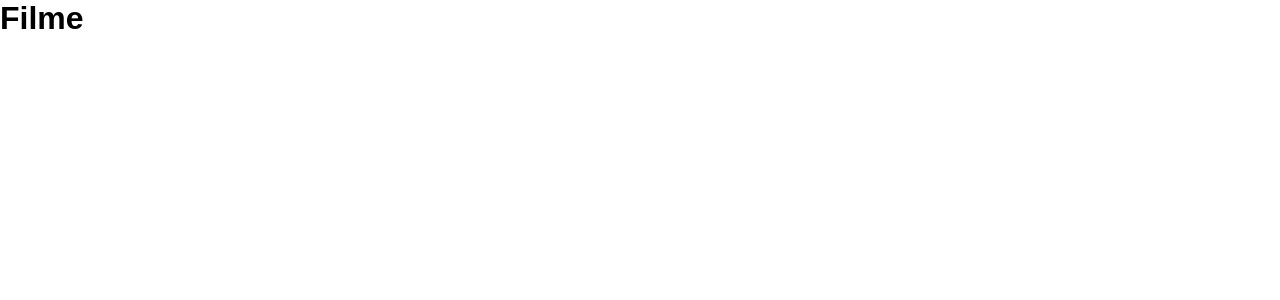
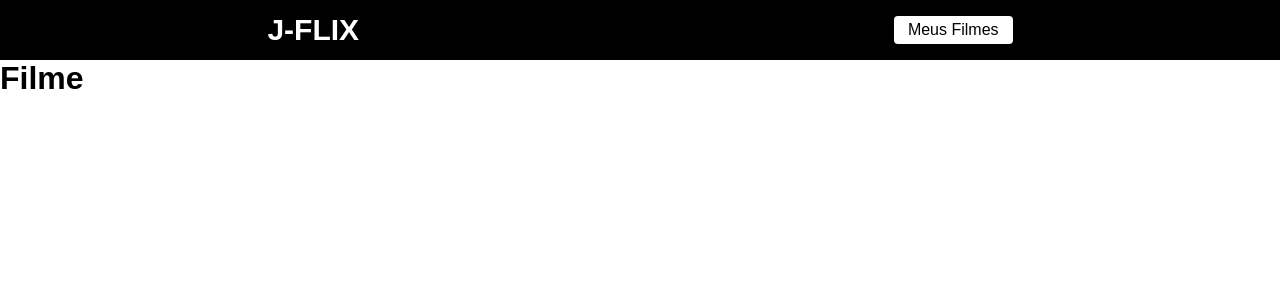
Before and after one commit to juliano340/j-flix, a React (Create React App) app: page /filme/1 in a window 1280 px wide. Shown: the top 300 px of the page. Built offline with nearby package versions, Linux system fonts and the light colour scheme.

Commit message:
Criado o component Header

```diff
--- /dev/null
+++ b/src/components/Header/header.css
@@ -0,0 +1,26 @@
+header {
+    display: flex;
+    align-items: center;
+    justify-content: space-around;
+    width: 100%;
+    height: 60px;
+    background-color: #000;
+}
+
+.logo {
+    text-decoration: none;
+    font-size: 30px;
+    color: #FFF;
+    font-weight: bold;
+    cursor: pointer;
+}
+
+.favoritos{
+    text-decoration: none;
+    cursor: pointer;
+    background-color: #FFF;
+    padding: 5px 14px;
+    color: #000;
+    border-radius: 4px;
+
+}
--- /dev/null
+++ b/src/components/Header/index.jsx
@@ -0,0 +1,17 @@
+import './header.css';
+import {Link} from 'react-router-dom';
+
+
+function Header() {
+
+    return(
+        <header>
+            <Link className="logo" to="/">J-FLIX </Link>
+            <Link className="favoritos" to="/favoritos">Meus Filmes</Link>
+        </header>
+
+    )
+
+}
+
+export default Header;
--- a/src/routes.js
+++ b/src/routes.js
@@ -2,12 +2,13 @@
 
 import Home from './Pages/Home'
 import Filme from './Pages/Filme'
+import Header from "./components/Header";
 
 function RoutesApp() {
     return (
 
         <BrowserRouter>
-
+        <Header/>
         <Routes>
             <Route path="/" element={<Home/>}/>
             <Route path="/filme/:id" element={<Filme/>}/>
```
